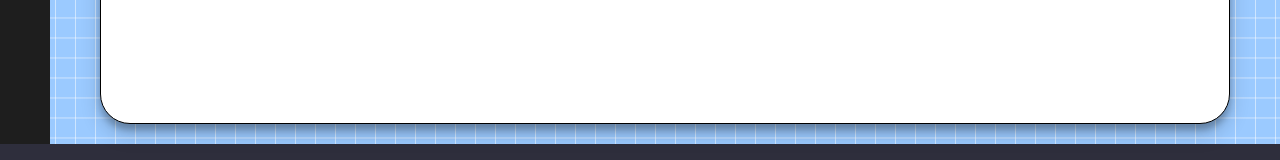
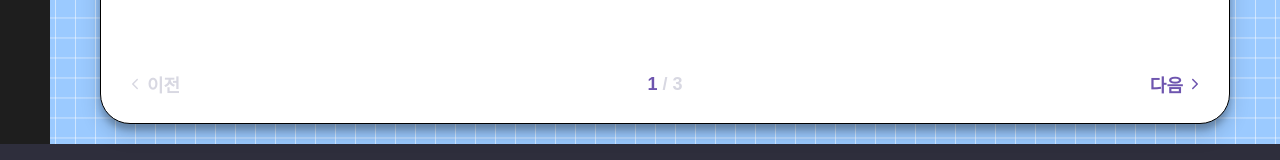
Before and after one commit to Intin1217/assignment, a React (Vite) app: page /page/1 in a window 1280 px wide. Shown: the part 609-769 px from the top of the page. Built offline with nearby package versions, Linux system fonts and the light colour scheme.

Commit message:
feat: 페이지네이션 컴포넌트 추가

```diff
--- a/src/App.tsx
+++ b/src/App.tsx
@@ -1,4 +1,5 @@
 import styled from 'styled-components';
+import Pagination from '@components/common/Pagination.tsx';
 
 const ContentBox = styled.p`
   font-size: x-large;
@@ -12,12 +13,15 @@ const ContentBox = styled.p`
 
 function App() {
   return (
+    <>
       <ContentBox>
         내가 원하는 대로 인공지능이 그림을 잘 그리기 위해서는 지시어를 자세하게
         입력해야 합니다. 어떤 바다 생물인지, 그리고 그 바다 생물의 색깔과 표정은
         어떠한지 구체적으로 지시어를 입력할수록 인공지능은 내가 원하는 그림을 잘
         만들어 낼 수 있습니다.
       </ContentBox>
+      <Pagination />
+    </>
   );
 }
 
```
Lines whose indentation alone changed are shown as unchanged.
